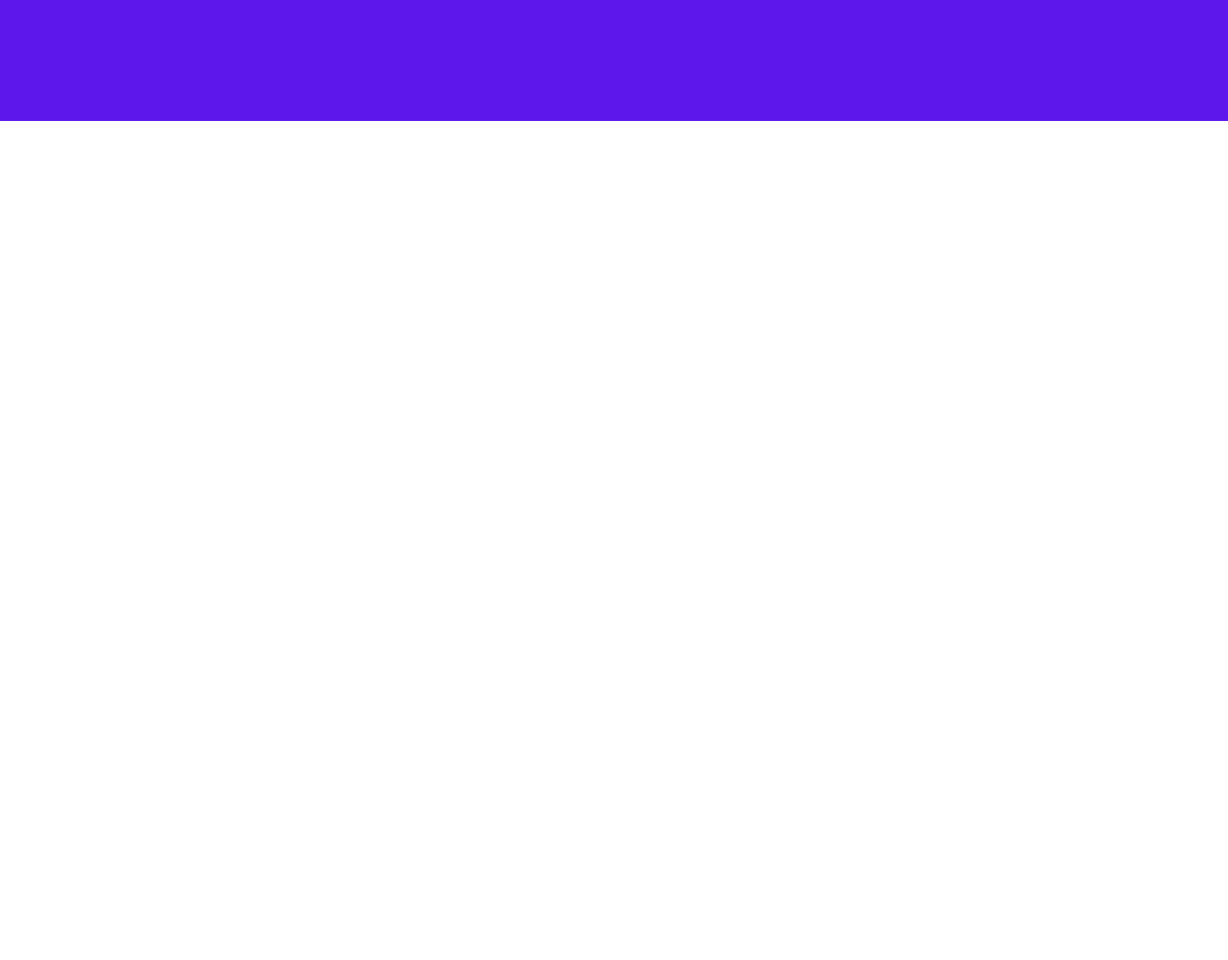
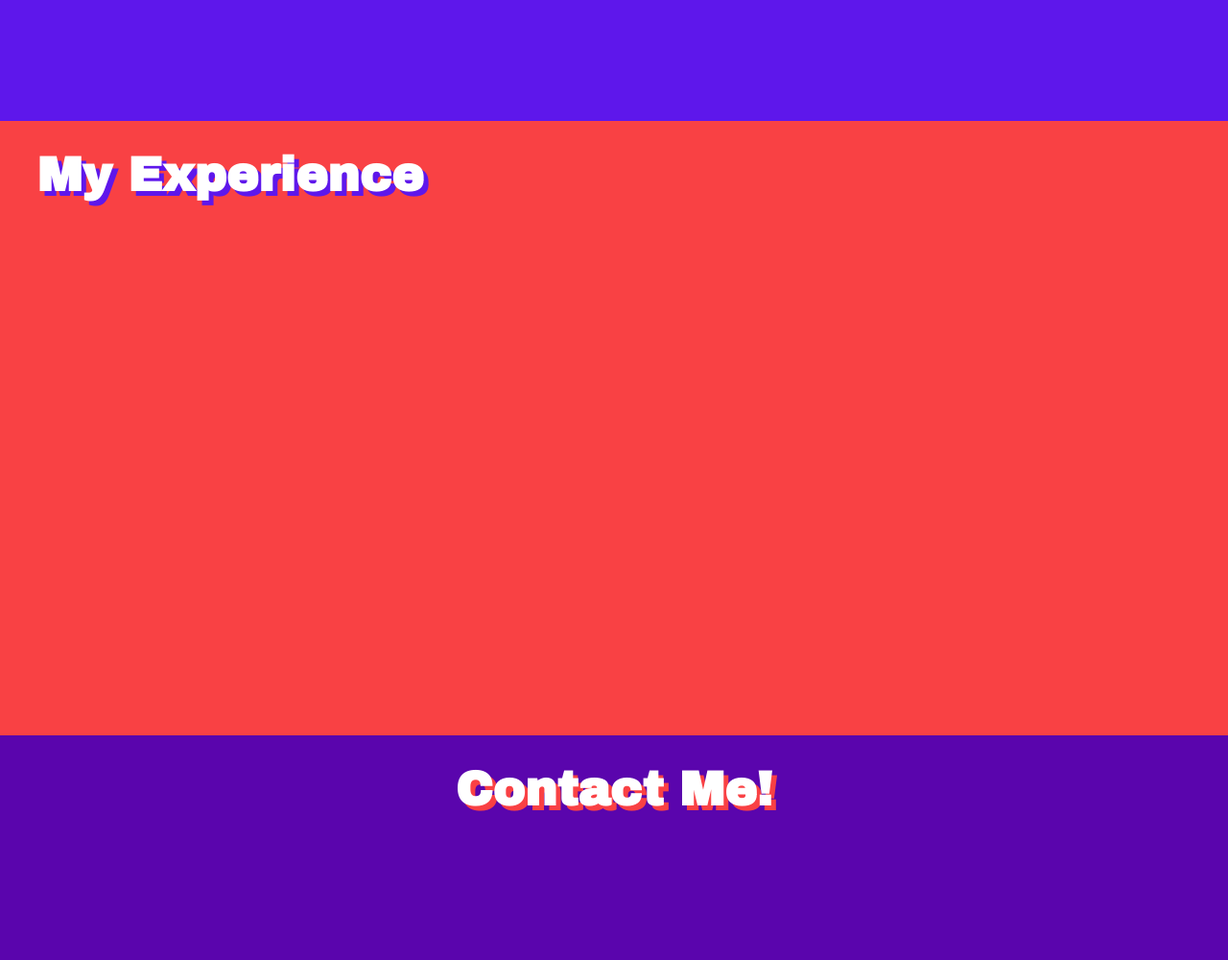
Before and after one commit to Sritami/Sritami.github.io, a plain HTML site: page index.html in a window 1280 px wide. Shown: the part 1800-2800 px from the top of the page at 96% size. Drawn offline with nearby package versions, Linux system fonts and the light colour scheme.

Commit message:
update home page

```diff
--- a/index.css
+++ b/index.css
@@ -279,7 +279,7 @@ that changes when you hover over them */
   background-color: #F94144;
 }
 
-.about-rectangle {
+/* .about-rectangle {
   height: 35px;
   width: 250px;
   background-color: #5E17EB;
@@ -290,10 +290,9 @@ that changes when you hover over them */
   align-self: flex-end;
   top: 50%;
   left: 50%;
-  /* transform: translate(-250px, 100px); */
   transform: translate(-100px, 100px);
 
-}
+} */
 
 .about-me {
   color: white;
@@ -305,6 +304,7 @@ that changes when you hover over them */
   left: 50%;
   /* transform: translate(-260px, -5px); */
   transform: translate(-120px, -5px);
+  text-shadow: #5E17EB 5px 5px 0px;
 
 }
 
@@ -351,7 +351,7 @@ that changes when you hover over them */
 }
 
 .projects-header {
-  color: white;
+  color: #FFDE59;
   margin-right: 200px;
   font-size: 50px;
   display: flex;
@@ -360,6 +360,7 @@ that changes when you hover over them */
   left: 50%;
   /* transform: translate(-260px, -5px); */
   transform: translate(-350px, 10px);
+  text-shadow: white 5px 5px 0px;
 }
 
 .portfolio {
@@ -390,7 +391,7 @@ that changes when you hover over them */
 
 }
 
-.projects-rectangle {
+/* .projects-rectangle {
   height: 40px;
   width: 245px;
   background-color: #FFAB24;
@@ -401,7 +402,70 @@ that changes when you hover over them */
   align-self: flex-end;
   top: 50%;
   left: 50%;
-  /* transform: translate(-250px, 100px); */
   transform: translate(-342px, 115px);
 
+} */
+
+/* EXTRACURRICULAR SECTION */
+
+.extracurricular-section {
+  width: 100%;
+  height: 40em;
+  margin-top: 118em;
+  position: absolute;
+  background-color: #F94144;
+  /* background-color would be white, with pink text or purple text */
 }
+
+/* .content-rectangle {
+  height: 40px;
+  width: 350px;
+  background-color: #5E17EB;
+  display: flex;
+  justify-content: center;
+  margin-left: auto;
+  margin-right: 200px;
+  align-self: flex-end;
+  top: 50%;
+  left: 50%;
+  transform: translate(-342px, 115px);
+} */
+
+.extracurricular-title {
+  color: white;
+  /* margin-right: 200px; */
+  font-size: 50px;
+  display: flex;
+  justify-content: center;
+  margin-right: auto;
+  margin-left: auto;
+  top: 50%;
+  left: 50%;
+  transform: translate(-400px, -5px);
+  text-shadow: #5E17EB 5px 5px 0px;
+}
+
+/* CONTACT SECTION */
+
+
+.contact-section {
+  width: 100%;
+  height: 20em;
+  margin-top: 158em;
+  position: absolute;
+  background-color: #5A05AD;
+}
+
+.contact-title {
+  color: white;
+  /* margin-right: 200px; */
+  font-size: 50px;
+  display: flex;
+  justify-content: center;
+  margin-right: auto;
+  margin-left: auto;
+  top: 50%;
+  left: 50%;
+  transform: translate(0px, -5px);
+  text-shadow: #F94144  5px 5px 0px;
+}
--- a/index.html
+++ b/index.html
@@ -44,11 +44,11 @@
               </li>
 
               <li>
-                <a href="#tech-content">Tech Content</a>
+                <a href="#extracurricular-section">My Experience</a>
               </li>
 
               <li>
-                <a href="#contact">Contact</a>
+                <a href="#contact-section">Contact</a>
               </li>
           </ul>
         </nav>
@@ -88,11 +88,14 @@
 
       </div>
 
-      <div class="tech-content">
-        <div class="content-rectangle"></div>
-        <h1 class="content-title" id="tech-content">Tech Content</h1>
-        <!-- include content here -->
-        <!-- using iFrame? -->
+      <div class="extracurricular-section">
+        <h1 class="extracurricular-title" id="extracurricular-section">My Experience</h1>
+
+      </div>
+
+      <div class="contact-section">
+        <h1 class="contact-title" id="contact-section">Contact Me!</h1>
+
       </div>
 
 
```
